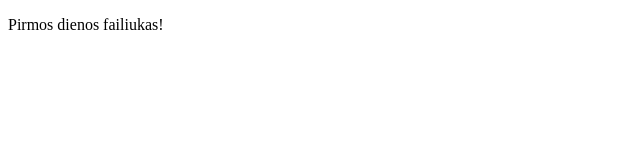
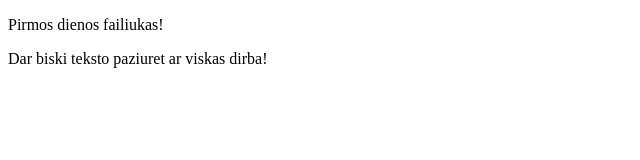
Before and after one commit to DonaldasTK/Mokymai, a plain HTML site: page 1diena/index.html in a window 1280 px wide. Shown: the whole page, without its empty margins (0-640 px from the left). Drawn offline with Linux system fonts and the light colour scheme.

Commit message:
Birzelio 1D dziaugsmasxD

```diff
--- a/1diena/index.html
+++ b/1diena/index.html
@@ -7,5 +7,6 @@
 </head>
 <body>
     <p>Pirmos dienos failiukas!</p>
+    <p>Dar biski teksto paziuret ar viskas dirba!</p>
 </body>
 </html>
```
